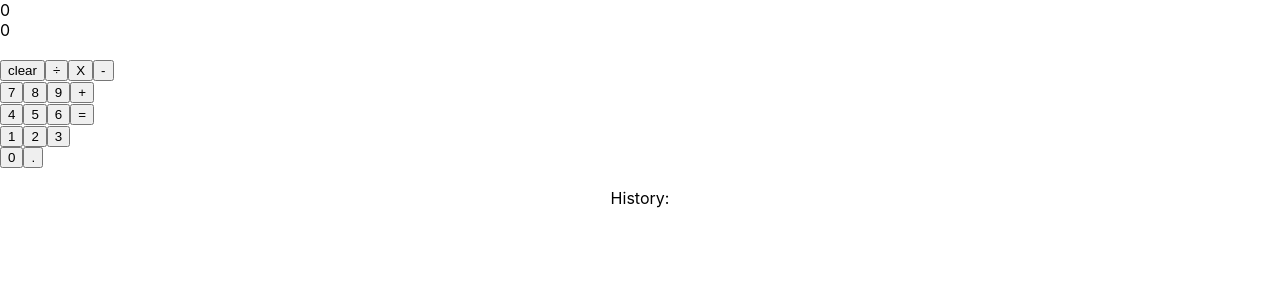
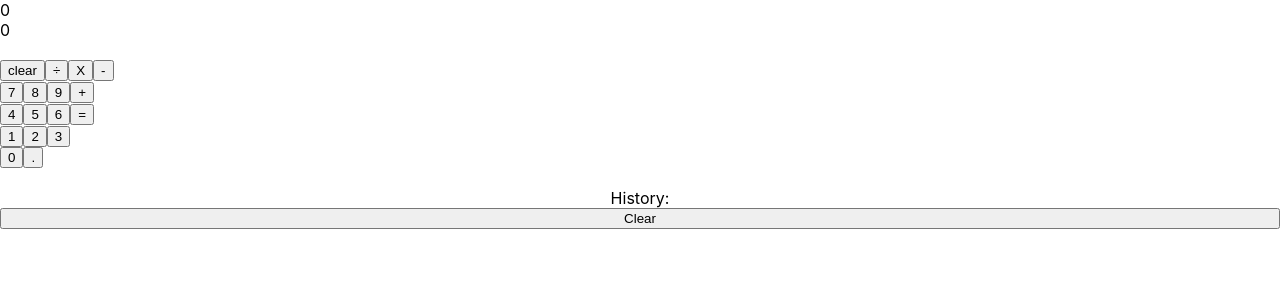
Before and after one commit to rmulrennan01/Calculator_App, a React (Create React App) app: page / in a window 1280 px wide. Shown: the top 300 px of the page. Built offline with nearby package versions, Linux system fonts and the light colour scheme.

Commit message:
added a clear history button

```diff
--- a/src/Calculator.js
+++ b/src/Calculator.js
@@ -10,7 +10,7 @@ function Calculator() {
     const [operator, setOperator] = useState(null);
     const [digitInputMode, setDigitInputMode] = useState(false); //true: last key press was a math operator
     const [decimalPlaces, setDecimalPlaces] = useState(0);
-    const [history, setHistory] = useState([{prev:null,operator:null, current:null, answer:null }])
+    const [history, setHistory] = useState([{prev:null,operator:null, current:null, answer:null }]);
 
     const updateDisplay = (prev,cur) => {
         setDisplay({previous:prev, current:cur});
@@ -65,10 +65,15 @@ function Calculator() {
         setDecimalPlaces(0);
     }
 
+    const clearHistory = () => {
+        setHistory([{prev:null,operator:null, current:null, answer:null }]);
+    }
+
 
     /*
     Bugs:
-    -inputting numbers after equals button just concats to the existing answer --fixed
+    -if equals sign is clicked immediately after operator is clicked, the following digit inputs will just
+     concat to the existing answer
     -decimalPlaces doesn't reset to 0 after completing a math function --fixed
     -if first press is a decimal mark, the next two digits are added together under the .1 position
 
@@ -169,6 +174,7 @@ function Calculator() {
             <br/>
             <HistoryDisplay
                 historyData ={history}
+                historyDelete={clearHistory}
             />
         </div>
     )
--- a/src/HistoryDisplay.js
+++ b/src/HistoryDisplay.js
@@ -25,6 +25,8 @@ function HistoryDisplay(props) {
 
             History:
             <br/>
+            <button onClick={()=>props.historyDelete()}>Clear</button>
+            <br/>
             {props.historyData.map(printCalcs)}
         </div>
     )
```
